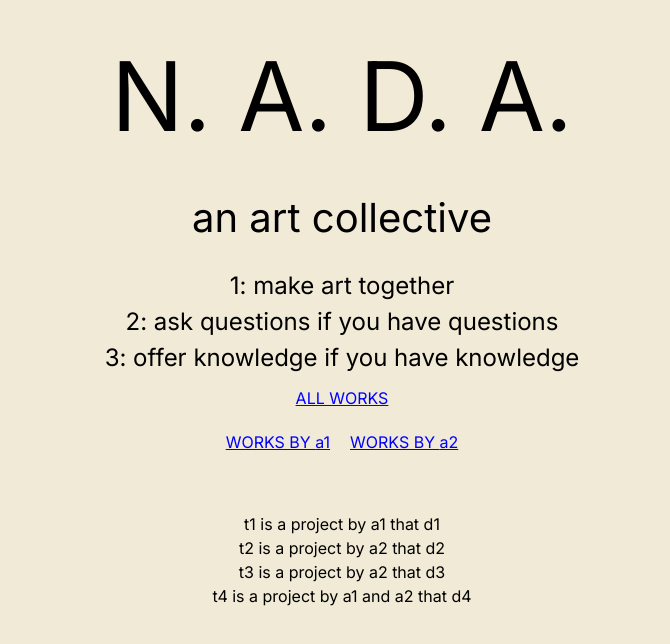
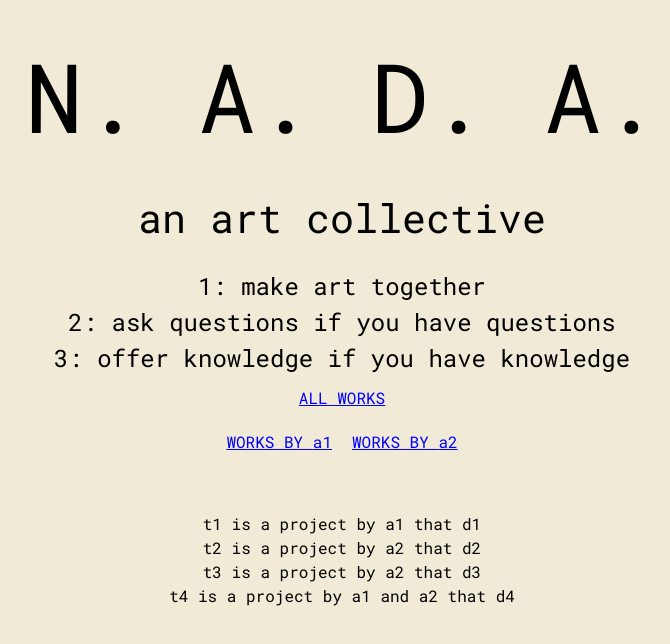
Before and after one commit to nada-art-collective/nada-site, a Next.js app: page /nada-site/ in a window 1280 px wide. Shown: the top 644 px of the page, without its empty margins (298-968 px from the left). Built offline with nearby package versions, Linux system fonts and the light colour scheme.

Commit message:
re-add font

```diff
--- a/app/globals.css
+++ b/app/globals.css
@@ -31,9 +31,9 @@ button {
 }
 
 .linker {
-     cursor:pointer;
-     color:blue;
-     text-decoration:underline;
+    cursor:pointer;
+    color:blue;
+    text-decoration:underline;
 }
 
 /*:root {
--- a/app/page.tsx
+++ b/app/page.tsx
@@ -57,10 +57,9 @@ export default function Home() {
   const initialArts = [art1, art2, art3, art4];
   const [arts, setArts] = useState(initialArts);
 
-
-
   const artists = [
-    'a1', 'a2',
+    'a1',
+    'a2',
   ]
 
   function ArtistButton({artist} : {artist : any}) {
@@ -83,7 +82,7 @@ export default function Home() {
 
   return (
     // <div className={mono.className}>
-        <main>
+        <main className={mono.className}>
           <h1 key='1'>N. A. D. A.</h1>
           <h2 key='2'>an art collective</h2>
           <div key='3'>
```
